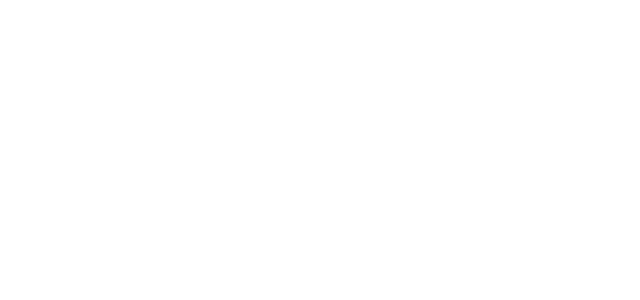
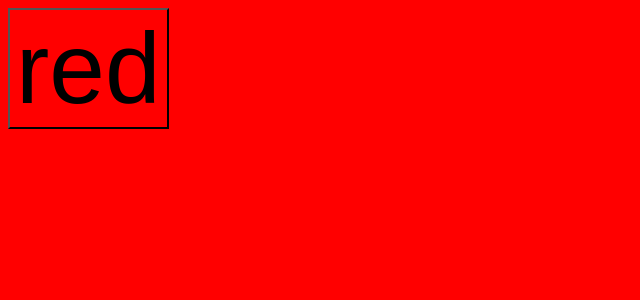
Before and after one commit to 4thdraw/_usestate, a React (Create React App) app: page / in a window 1280 px wide. Shown: the top 300 px of the page, without its empty margins (0-640 px from the left). Built offline with nearby package versions, Linux system fonts and the light colour scheme.

Commit message:
리액트 훅 useState가이드

```diff
--- a/src/App.css
+++ b/src/App.css
@@ -1,38 +1,6 @@
-.App {
-  text-align: center;
+.red{
+  background-color: red;
 }
-
-.App-logo {
-  height: 40vmin;
-  pointer-events: none;
-}
-
-@media (prefers-reduced-motion: no-preference) {
-  .App-logo {
-    animation: App-logo-spin infinite 20s linear;
-  }
-}
-
-.App-header {
-  background-color: #282c34;
-  min-height: 100vh;
-  display: flex;
-  flex-direction: column;
-  align-items: center;
-  justify-content: center;
-  font-size: calc(10px + 2vmin);
-  color: white;
-}
-
-.App-link {
-  color: #61dafb;
-}
-
-@keyframes App-logo-spin {
-  from {
-    transform: rotate(0deg);
-  }
-  to {
-    transform: rotate(360deg);
-  }
-}
+.green{ background-color: green;}
+.blue{ background-color: blue;}
+button{ font-size: 100px;}
--- a/src/App.js
+++ b/src/App.js
@@ -1,12 +1,20 @@
-import Rcom from "./Return"
-
+import { useState } from "react";
+import './App.css'
 function App() {
 
+  const bgcolor = ['red','green','blue']
+  const [colovar, setcolor] = useState(0)
+  //setcolor(2)   ->  colovar =2
   return (
-   <>
+    <button className={bgcolor[colovar]}
 
-
-   </>
+            onClick={()=>{
+              setcolor( (colovar + 1 ) % bgcolor.length ) //colovar ->1
+              }}>
+              {
+              document.body.classList =  bgcolor[colovar]
+              }
+    </button>
   );
 }
 
--- a/src/index.js
+++ b/src/index.js
@@ -1,8 +1,8 @@
 import React from 'react';
 import ReactDOM from 'react-dom/client';
-import './index.css';
+
 import App from './App';
-import reportWebVitals from './reportWebVitals';
+
 
 const root = ReactDOM.createRoot(document.getElementById('root'));
 root.render(
@@ -10,8 +10,3 @@ root.render(
     <App />
   </React.StrictMode>
 );
-
-// If you want to start measuring performance in your app, pass a function
-// to log results (for example: reportWebVitals(console.log))
-// or send to an analytics endpoint. Learn more: https://bit.ly/CRA-vitals
-reportWebVitals();
```
